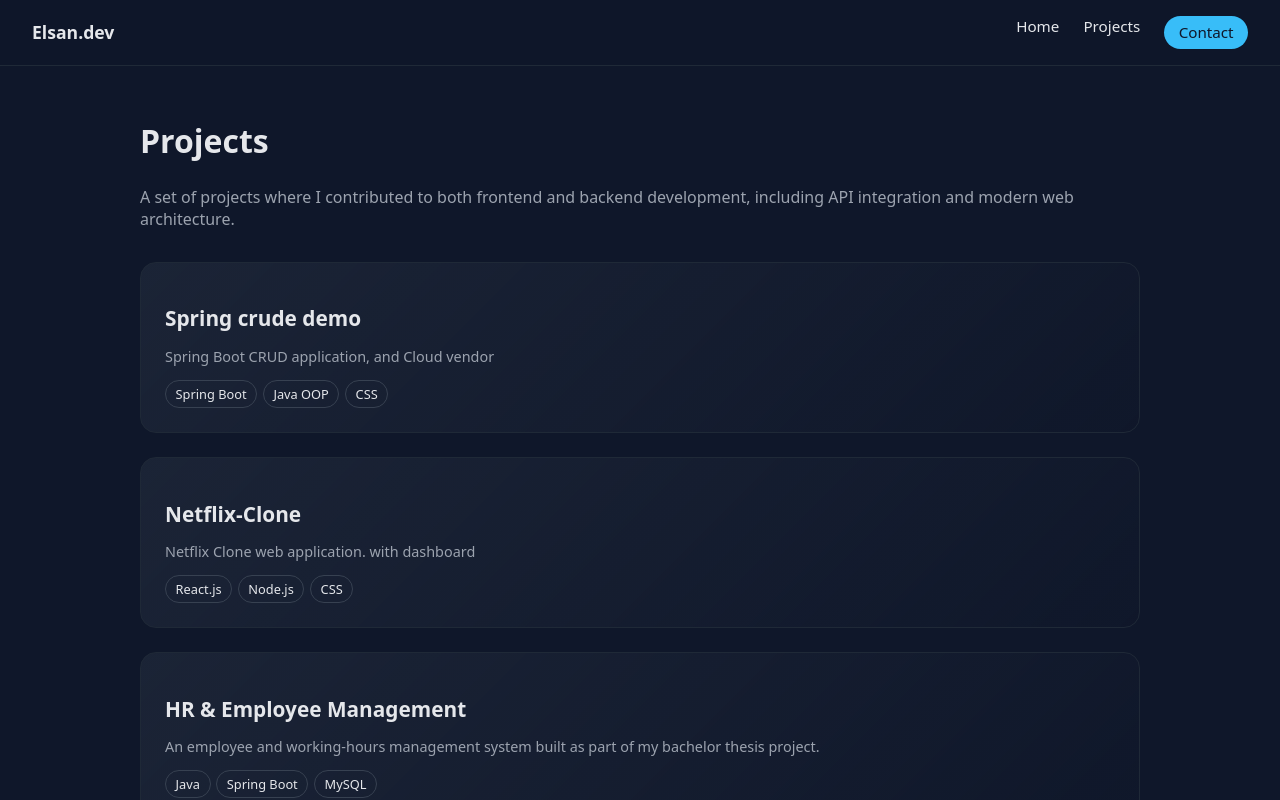
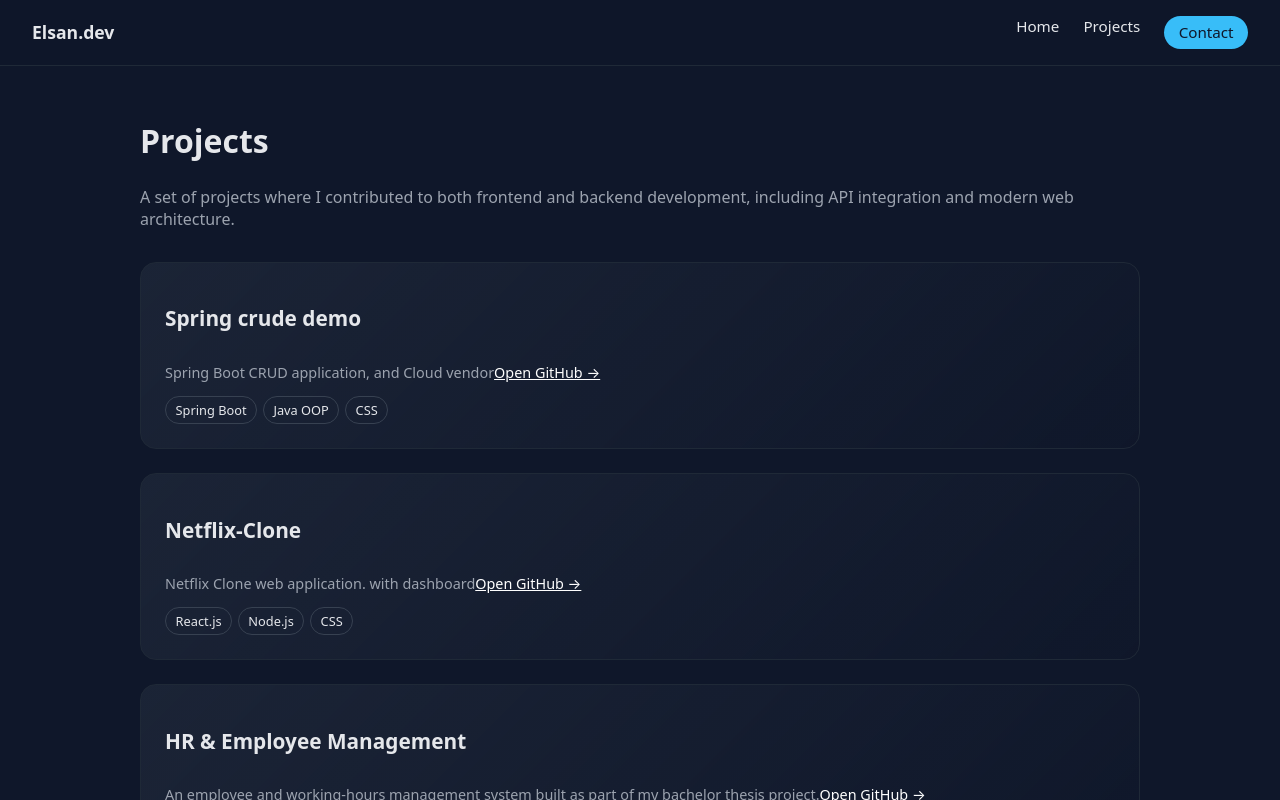
Before and after one commit to Elsani/elsan-portfolio, a Next.js app: page /projects in a window 1280 px wide. Shown: the top 800 px of the page. Built offline with nearby package versions, Linux system fonts and the light colour scheme.

Commit message:
editing-links

```diff
--- a/app/projects/page.js
+++ b/app/projects/page.js
@@ -75,6 +75,19 @@ export default function ProjectsPage() {
             </h2>
             <p style={{ fontSize: "0.9rem", color: "#9ca3af" }}>
               {project.description}
+                          <a
+              href={project.link}
+              target="_blank"
+              rel="noopener noreferrer"
+              style={{
+                color: "white",
+                textDecoration: "underline",
+                marginTop: "1rem",
+                display: "inline-block"
+              }}
+            >
+              Open GitHub →
+            </a>
             </p>
             <div
               style={{
```
